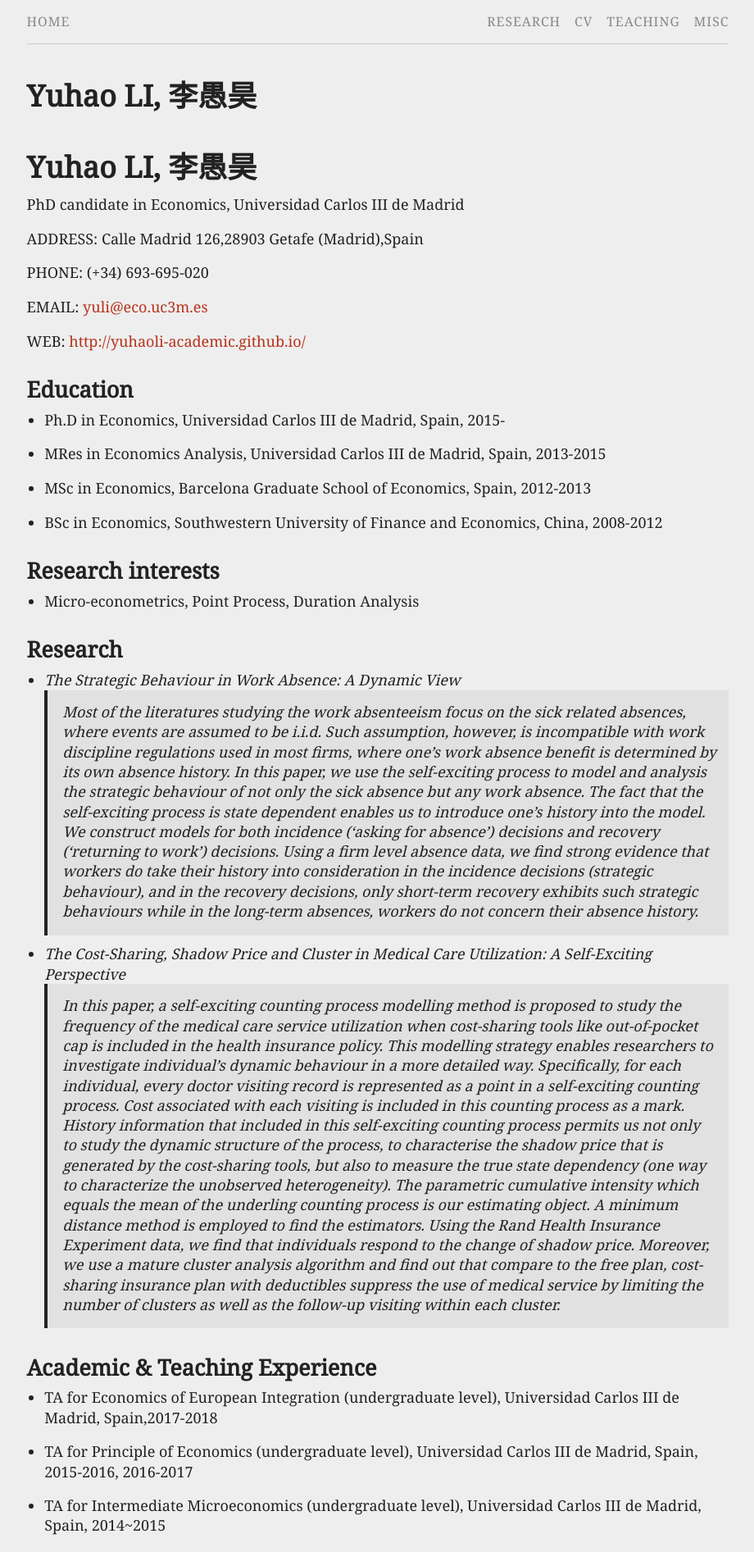
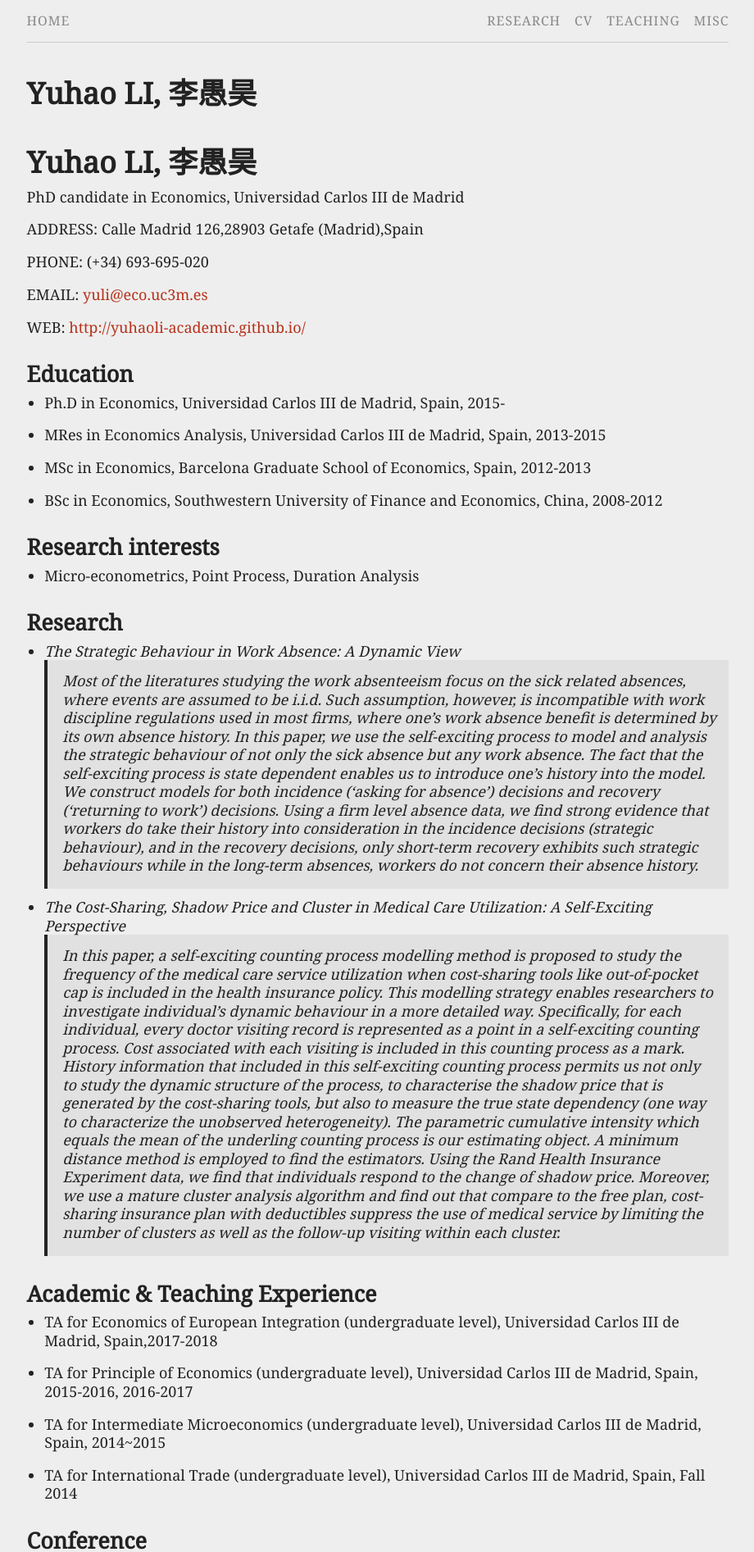
Before and after one commit to yuhaoli-academic/yuhaoli-academic.github.io, a Jekyll site: the page built from cv_pdf.md, in a window 1280 px wide. Shown: the top 1893 px of the page at 82% size, without its empty margins (179-1099 px from the left). Built offline with Jekyll 4.4.1, drawn with Linux system fonts in a browser that asks for light colours; our own code applies the rules of GitHub Pages for plain Markdown files.

```diff
--- a/css/main.scss
+++ b/css/main.scss
@@ -7,7 +7,7 @@ $base-font-family: 'Noto Serif', serif;
 $base-font-size:   large;
 $small-font-size:  0.875em;
 $vsmall-font-size: 0.66em;
-$base-line-height: 1.35;
+$base-line-height: 1.25;
 $spacing-unit:     1.2em;
 
 $grey-vlight:#eee;
```
